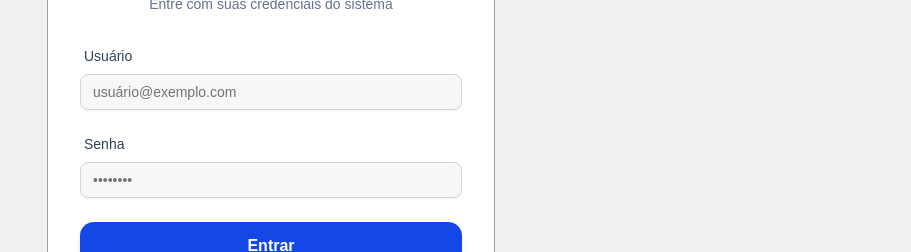
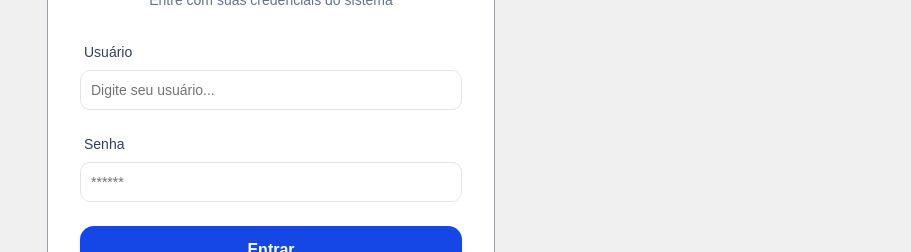
Before and after one commit to jpktolentino-dot/Digital-Twin-Manufacturing, a Next.js app: page / in a window 1280 px wide. Shown: the part 306-558 px from the top of the page, without its empty margins (369-1280 px from the left). Built offline with nearby package versions, Linux system fonts and the light colour scheme.

Commit message:
style: reestilizando componentes (ring dos inputs)

```diff
--- a/src/app/page.tsx
+++ b/src/app/page.tsx
@@ -1,7 +1,7 @@
 
 import { RobotArm,Sun } from "lucide-react"
 import { ThemeToggle } from "@/components/theme-toggle"
-
+import { Input } from "@/components/ui/input";
 
 export default function Home() {
     return (
@@ -25,15 +25,15 @@ export default function Home() {
             <form className="space-y-6" >
               <div className="space-y-1 flex flex-col gap-1">
                 <label className="text-sm font-medium text-slate-700 ml-1 dark:text-zinc-300">Usuário</label>
-                <input data-slot="input" required className="flex h-9 w-full min-w-0 border px-3 py-1 text-base shadow-xs outline-none transition-[color,box-shadow,border] selection:bg-primary selection:text-primary-foreground placeholder:text-muted-foreground md:text-sm bg-input/30 border-zinc-300 rounded-md focus-visible:border-(--lightCyan) focus-visible:ring-(--lightCyan)/30 focus-visible:ring-[3px] aria-invalid:ring-destructive/20 dark:aria-invalid:ring-destructive/40 aria-invalid:border-destructive" id="login" max="254" placeholder="usuário@exemplo.com" type="text" autoComplete="off" name="login"></input>
+                <Input placeholder="Digite seu usuário..." className="h-10"/>
               </div>
 
               <div className="space-y-1 flex flex-col gap-1" >
                 <label className="text-sm font-medium text-slate-700 ml-1 dark:text-zinc-300">Senha</label>
-                <input data-slot="input" required className="flex h-9 w-full min-w-0 border px-3 py-1 text-base shadow-xs outline-none transition-[color,box-shadow,border] selection:bg-primary selection:text-primary-foreground placeholder:text-muted-foreground md:text-sm bg-input/30 border-zinc-300 rounded-md focus-visible:border-(--lightCyan) focus-visible:ring-(--lightCyan)/30 focus-visible:ring-[3px] aria-invalid:ring-destructive/20 dark:aria-invalid:ring-destructive/40 aria-invalid:border-destructive" id="login" max="254" placeholder="••••••••" type="password" autoComplete="off" name="login"></input>
+                <Input placeholder="******" type="password" className="h-10"/>
               </div>
 
-              <button type="submit" className="w-full py-3 px-4 flex justify-center bg-blue-700 hover:bg-violet-900 text-white font-semibold rounded-xl shadow-md hover:shadow-lg transform active:scale-[0.98] transition-all cursor-pointer dark:bg-blue-700 dark:hover:bg-blue-500 dark:shadow-none"> Entrar </button>
+              <button type="submit" className="w-full py-3 px-4 flex justify-center bg-blue-700 hover:bg-blue-500 text-white font-semibold rounded-xl shadow-md hover:shadow-lg transform active:scale-[0.98] transition-all cursor-pointer dark:bg-blue-700 dark:hover:bg-blue-500 dark:shadow-none"> Entrar </button>
             </form>
 
             <p className="text-center text-xs text-slate-400 dark:text-zinc-500">
--- a/src/components/Header.tsx
+++ b/src/components/Header.tsx
@@ -12,7 +12,6 @@ import {
     DropdownMenuSeparator,
     DropdownMenuTrigger,
 } from "@/components/ui/dropdown-menu";
-
 
 
 function Header() {
```
